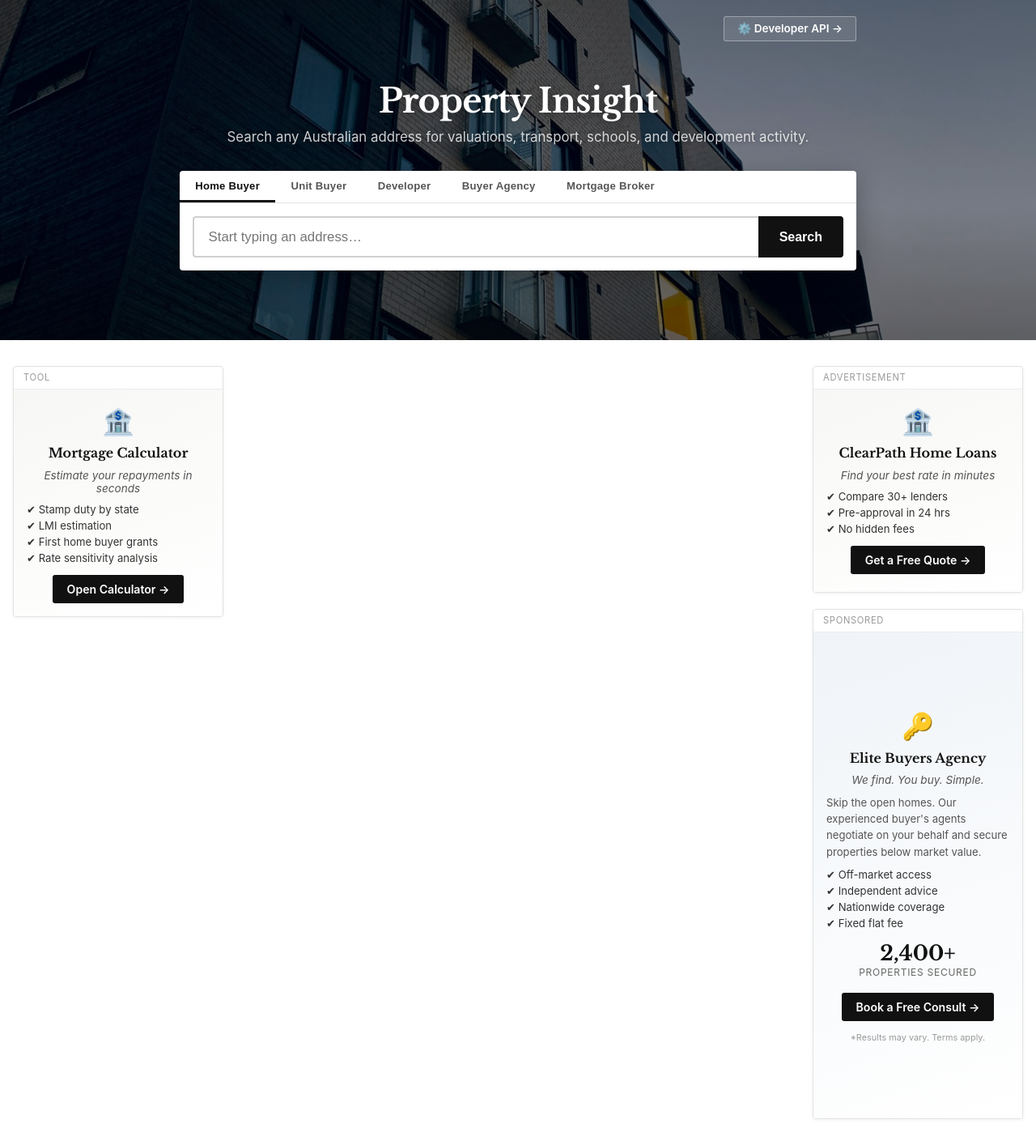
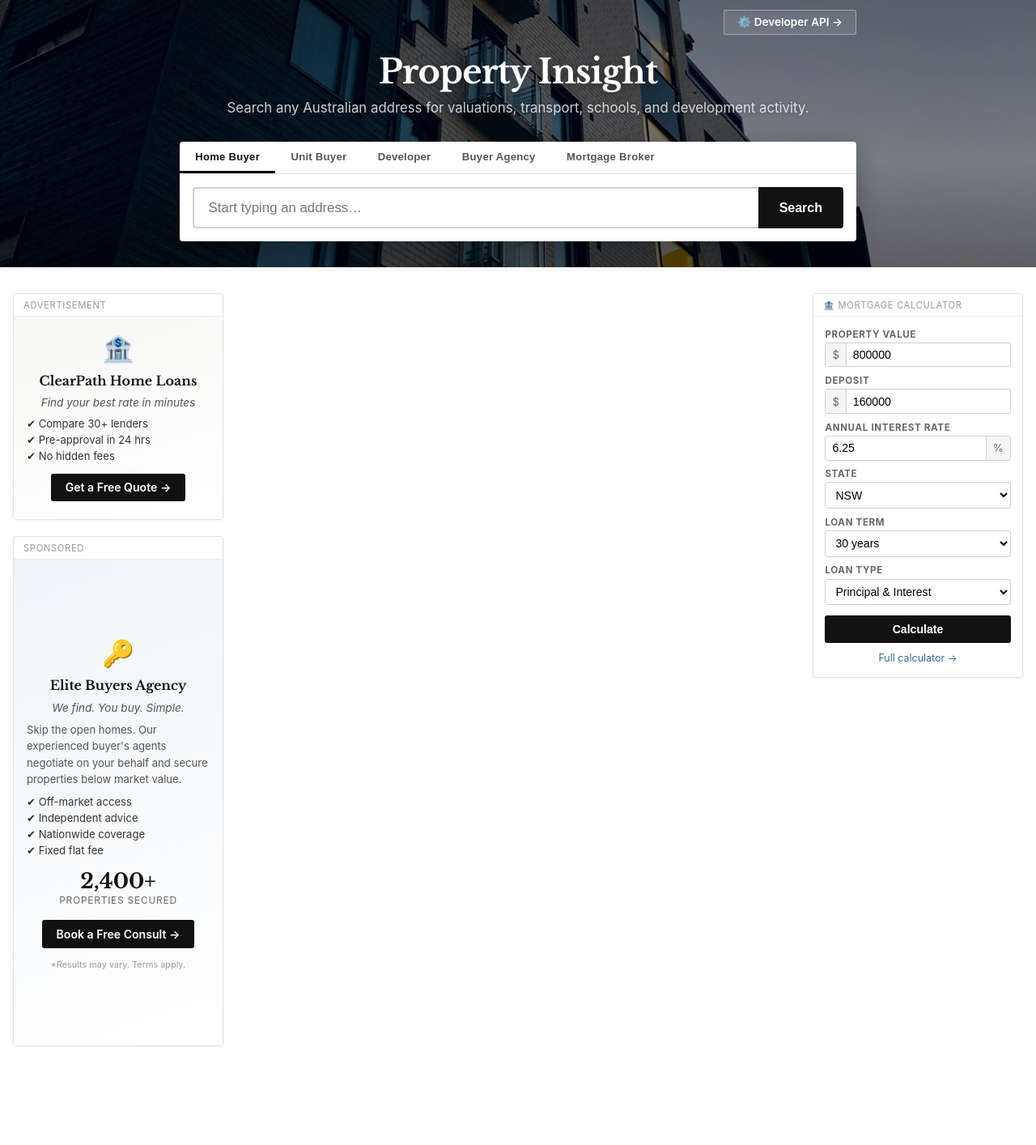
Before and after one commit to rayhkim-zds/propertydata-frontend, a FastAPI app: page / in a window 1280 px wide. Shown: the whole page at 81% size. After the commit the page ends 1292 px from the top, so only its background shows below. Run offline with FastAPI, Linux system fonts and the light colour scheme.

Commit message:
tweak sizes

```diff
--- a/static/css/style.css
+++ b/static/css/style.css
@@ -12,7 +12,7 @@ body {
 /* Hero */
 .hero {
   position: relative;
-  min-height: 420px;
+  min-height: 320px;
   background-image: url('/static/images/hero-bg.jpg');
   background-size: cover;
   background-position: center 60%;
@@ -30,7 +30,7 @@ body {
   display: flex;
   flex-direction: column;
   flex: 1;
-  padding: 1.25rem 2rem 3rem;
+  padding: .75rem 2rem 2rem;
   max-width: 900px;
   margin: 0 auto;
   width: 100%;
@@ -39,7 +39,7 @@ body {
   display: flex;
   align-items: center;
   justify-content: space-between;
-  margin-bottom: 3rem;
+  margin-bottom: 1.25rem;
 }
 .hero__brand {
   font-family: "Libre Baskerville", Georgia, "Times New Roman", serif;
@@ -292,6 +292,137 @@ main {
 
 .demo-ad__disclaimer { font-size: .68rem; color: #999999; margin-top: .25rem; }
 
+/* Mini mortgage calculator widget */
+.mini-calc {
+  padding: .9rem .9rem 1rem;
+  display: flex;
+  flex-direction: column;
+  gap: .6rem;
+}
+
+.mini-calc__group {
+  display: flex;
+  flex-direction: column;
+  gap: .2rem;
+}
+
+.mini-calc__group label {
+  font-size: .72rem;
+  font-weight: 700;
+  text-transform: uppercase;
+  letter-spacing: .06em;
+  color: #666666;
+}
+
+.mini-calc__input-wrap {
+  display: flex;
+  align-items: center;
+  border: 1.5px solid #d0d0d0;
+  border-radius: 3px;
+  overflow: hidden;
+  background: #fff;
+}
+
+.mini-calc__input-wrap input {
+  flex: 1;
+  min-width: 0;
+  padding: .4rem .5rem;
+  font-size: .88rem;
+  border: none;
+  outline: none;
+  background: transparent;
+}
+
+.mini-calc__prefix,
+.mini-calc__suffix {
+  padding: .4rem .5rem;
+  font-size: .82rem;
+  color: #666;
+  background: #f5f5f3;
+  border-right: 1.5px solid #d0d0d0;
+  white-space: nowrap;
+}
+
+.mini-calc__suffix {
+  border-right: none;
+  border-left: 1.5px solid #d0d0d0;
+}
+
+.mini-calc__group select {
+  padding: .4rem .5rem;
+  font-size: .88rem;
+  border: 1.5px solid #d0d0d0;
+  border-radius: 3px;
+  background: #fff;
+  outline: none;
+  width: 100%;
+}
+
+.mini-calc__btn {
+  margin-top: .2rem;
+  padding: .55rem .75rem;
+  background: #121212;
+  color: #fff;
+  font-size: .88rem;
+  font-weight: 600;
+  border: none;
+  border-radius: 3px;
+  cursor: pointer;
+  transition: background .15s;
+}
+
+.mini-calc__btn:hover { background: #333333; }
+.mini-calc__btn:disabled { background: #888; cursor: default; }
+
+.mini-calc__result {
+  background: #f7f7f5;
+  border: 1px solid #e2e2e2;
+  border-radius: 3px;
+  padding: .65rem .75rem;
+  text-align: center;
+}
+
+.mini-calc__result__label {
+  font-size: .72rem;
+  font-weight: 700;
+  text-transform: uppercase;
+  letter-spacing: .06em;
+  color: #666;
+  margin-bottom: .15rem;
+}
+
+.mini-calc__result__value {
+  font-size: 1.3rem;
+  font-weight: 700;
+  color: #121212;
+  font-family: "Libre Baskerville", Georgia, serif;
+}
+
+.mini-calc__result__sub {
+  font-size: .75rem;
+  color: #555;
+  margin-top: .2rem;
+}
+
+.mini-calc__error {
+  font-size: .8rem;
+  color: #c0392b;
+  background: #fdf3f3;
+  border: 1px solid #f5c6c6;
+  border-radius: 3px;
+  padding: .45rem .65rem;
+}
+
+.mini-calc__link {
+  font-size: .78rem;
+  color: #326891;
+  text-align: center;
+  text-decoration: none;
+  margin-top: .1rem;
+}
+
+.mini-calc__link:hover { text-decoration: underline; }
+
 /* Collapse sidebars on small screens */
 @media (max-width: 1100px) {
   .sidebar--left { display: none; }
@@ -378,12 +509,12 @@ main {
   margin-bottom: 1rem;
 }
 .tab-btn {
-  padding: .5rem 1.1rem;
+  padding: .3rem .65rem;
   border: 1.5px solid #d0d0d0;
   border-radius: 3px;
   background: #fff;
   cursor: pointer;
-  font-size: .9rem;
+  font-size: .78rem;
   font-weight: 500;
   transition: all .15s;
   color: #555555;
--- a/static/js/app.js
+++ b/static/js/app.js
@@ -684,3 +684,77 @@ document.querySelectorAll(".user-tab").forEach(tab => {
     tab.classList.add("active");
   });
 });
+
+// ── Mini Mortgage Calculator Widget ──────────────────────────────────────────
+async function calcMiniMortgage() {
+  const pv       = parseFloat(document.getElementById("mcwPropertyValue").value);
+  const dep      = parseFloat(document.getElementById("mcwDeposit").value);
+  const rate     = parseFloat(document.getElementById("mcwRate").value);
+  const state    = document.getElementById("mcwState").value;
+  const term     = parseInt(document.getElementById("mcwTerm").value);
+  const loanType = document.getElementById("mcwLoanType").value;
+
+  const resultEl = document.getElementById("mcwResult");
+  const errEl    = document.getElementById("mcwError");
+  const btn      = document.querySelector(".mini-calc__btn");
+
+  resultEl.hidden = true;
+  errEl.hidden    = true;
+
+  if (!pv || !dep || !rate) {
+    errEl.textContent = "Please fill in all fields.";
+    errEl.hidden = false;
+    return;
+  }
+
+  btn.textContent = "Calculating…";
+  btn.disabled    = true;
+
+  try {
+    const res  = await fetch("/api/mortgage-quote", {
+      method:  "POST",
+      headers: { "Content-Type": "application/json" },
+      body:    JSON.stringify({
+        property_value:     pv,
+        deposit:            dep,
+        annual_rate_pct:    rate,
+        state,
+        loan_term_years:    term,
+        loan_type:          loanType,
+        frequency:          "monthly",
+        offset_balance:     0,
+        annual_fee:         0,
+        upfront_fee:        0,
+        is_first_home_buyer: false,
+        is_new_home:        false,
+        is_investment:      false,
+      }),
+    });
+
+    const data = await res.json();
+
+    if (data.error) {
+      errEl.textContent = data.error;
+      errEl.hidden = false;
+      return;
+    }
+
+    const repayment = data.repayments && data.repayments.repayment;
+    const lvr       = data.loan_details && data.loan_details.lvr_pct != null
+      ? data.loan_details.lvr_pct.toFixed(1) + "% LVR"
+      : "";
+
+    resultEl.innerHTML =
+      `<div class="mini-calc__result__label">Monthly Repayment</div>` +
+      `<div class="mini-calc__result__value">${repayment != null ? "$" + Math.round(repayment).toLocaleString("en-AU") : "—"}</div>` +
+      (lvr ? `<div class="mini-calc__result__sub">${lvr}</div>` : "");
+    resultEl.hidden = false;
+
+  } catch (e) {
+    errEl.textContent = "Could not calculate — please try again.";
+    errEl.hidden = false;
+  } finally {
+    btn.textContent = "Calculate";
+    btn.disabled    = false;
+  }
+}
--- a/templates/index.html
+++ b/templates/index.html
@@ -46,23 +46,50 @@
 
   <div class="page-layout">
 
-    <!-- Left panel -->
+    <!-- Left panel: ads -->
     <aside class="sidebar sidebar--left">
+
+      <!-- Demo ad 1: Mortgage broker (300×250) -->
       <div class="ad-slot">
-        <span class="ad-label">Tool</span>
+        <span class="ad-label">Advertisement</span>
         <div class="demo-ad demo-ad--mortgage">
           <div class="demo-ad__logo">🏦</div>
-          <div class="demo-ad__brand">Mortgage Calculator</div>
-          <div class="demo-ad__tagline">Estimate your repayments in seconds</div>
+          <div class="demo-ad__brand">ClearPath Home Loans</div>
+          <div class="demo-ad__tagline">Find your best rate in minutes</div>
           <ul class="demo-ad__points">
-            <li>✔ Stamp duty by state</li>
-            <li>✔ LMI estimation</li>
-            <li>✔ First home buyer grants</li>
-            <li>✔ Rate sensitivity analysis</li>
+            <li>✔ Compare 30+ lenders</li>
+            <li>✔ Pre-approval in 24 hrs</li>
+            <li>✔ No hidden fees</li>
           </ul>
-          <a href="/mortgage-calculator" target="_blank" rel="noopener" class="demo-ad__cta">Open Calculator →</a>
+          <a href="#" class="demo-ad__cta" onclick="return false">Get a Free Quote →</a>
         </div>
       </div>
+
+      <!-- Demo ad 2: Buyer's agent (300×600) -->
+      <div class="ad-slot">
+        <span class="ad-label">Sponsored</span>
+        <div class="demo-ad demo-ad--buyers-agent demo-ad--tall">
+          <div class="demo-ad__logo">🔑</div>
+          <div class="demo-ad__brand">Elite Buyers Agency</div>
+          <div class="demo-ad__tagline">We find. You buy. Simple.</div>
+          <p class="demo-ad__body">
+            Skip the open homes. Our experienced buyer's agents negotiate on your behalf and secure properties below market value.
+          </p>
+          <ul class="demo-ad__points">
+            <li>✔ Off-market access</li>
+            <li>✔ Independent advice</li>
+            <li>✔ Nationwide coverage</li>
+            <li>✔ Fixed flat fee</li>
+          </ul>
+          <div class="demo-ad__stat">
+            <span class="demo-ad__stat-num">2,400+</span>
+            <span class="demo-ad__stat-label">properties secured</span>
+          </div>
+          <a href="#" class="demo-ad__cta" onclick="return false">Book a Free Consult →</a>
+          <p class="demo-ad__disclaimer">*Results may vary. Terms apply.</p>
+        </div>
+      </div>
+
     </aside>
 
     <main>
@@ -80,12 +107,12 @@
         <button class="tab-btn" data-tab="da">🏗️ Development</button>
         <button class="tab-btn" data-tab="title">📄 Title Search</button>
         <button class="tab-btn" data-tab="bushfire">🔥 Bushfire Risk</button>
-<select id="extraTabSelect" style="padding:.35rem .5rem;border:1px solid #cbd5e0;border-radius:6px;font-size:.9rem;margin-left:.5rem;">
+<select id="extraTabSelect" style="padding:.3rem .4rem;border:1px solid #cbd5e0;border-radius:3px;font-size:.78rem;margin-left:.5rem;">
           <option value="bond">🏠 Rental Bond</option>
           <option value="pool">🏊 Pool</option>
           <option value="rent">🔑 Rent</option>
         </select>
-        <button onclick="searchExtraTab()" style="margin-left:.25rem">Search</button>
+        <button onclick="searchExtraTab()" style="margin-left:.25rem;padding:.3rem .65rem;font-size:.78rem;border:1.5px solid #d0d0d0;border-radius:3px;background:#fff;cursor:pointer;">Search</button>
       </div>
 
       <div id="property" class="tab-panel">
@@ -164,49 +191,54 @@
     </section>
   </main>
 
+  <!-- Right panel: mortgage calculator -->
   <aside class="sidebar">
-
-    <!-- Demo ad 1: Mortgage broker (300×250) -->
     <div class="ad-slot">
-      <span class="ad-label">Advertisement</span>
-      <div class="demo-ad demo-ad--mortgage">
-        <div class="demo-ad__logo">🏦</div>
-        <div class="demo-ad__brand">ClearPath Home Loans</div>
-        <div class="demo-ad__tagline">Find your best rate in minutes</div>
-        <ul class="demo-ad__points">
-          <li>✔ Compare 30+ lenders</li>
-          <li>✔ Pre-approval in 24 hrs</li>
-          <li>✔ No hidden fees</li>
-        </ul>
-        <a href="#" class="demo-ad__cta" onclick="return false">Get a Free Quote →</a>
+      <span class="ad-label">🏦 Mortgage Calculator</span>
+      <div class="mini-calc">
+        <div class="mini-calc__group">
+          <label>Property Value</label>
+          <div class="mini-calc__input-wrap"><span class="mini-calc__prefix">$</span><input type="number" id="mcwPropertyValue" value="800000" min="1"/></div>
+        </div>
+        <div class="mini-calc__group">
+          <label>Deposit</label>
+          <div class="mini-calc__input-wrap"><span class="mini-calc__prefix">$</span><input type="number" id="mcwDeposit" value="160000" min="1"/></div>
+        </div>
+        <div class="mini-calc__group">
+          <label>Annual Interest Rate</label>
+          <div class="mini-calc__input-wrap"><input type="number" id="mcwRate" value="6.25" min="0.01" max="30" step="0.01"/><span class="mini-calc__suffix">%</span></div>
+        </div>
+        <div class="mini-calc__group">
+          <label>State</label>
+          <select id="mcwState">
+            <option>NSW</option><option>VIC</option><option>QLD</option>
+            <option>SA</option><option>WA</option><option>TAS</option>
+            <option>ACT</option><option>NT</option>
+          </select>
+        </div>
+        <div class="mini-calc__group">
+          <label>Loan Term</label>
+          <select id="mcwTerm">
+            <option value="30">30 years</option>
+            <option value="25">25 years</option>
+            <option value="20">20 years</option>
+            <option value="15">15 years</option>
+            <option value="10">10 years</option>
+          </select>
+        </div>
+        <div class="mini-calc__group">
+          <label>Loan Type</label>
+          <select id="mcwLoanType">
+            <option value="P&I">Principal &amp; Interest</option>
+            <option value="IO">Interest Only</option>
+          </select>
+        </div>
+        <button type="button" class="mini-calc__btn" onclick="calcMiniMortgage()">Calculate</button>
+        <div id="mcwResult" class="mini-calc__result" hidden></div>
+        <div id="mcwError" class="mini-calc__error" hidden></div>
+        <a href="/mortgage-calculator" target="_blank" rel="noopener" class="mini-calc__link">Full calculator →</a>
       </div>
     </div>
-
-    <!-- Demo ad 2: Buyer's agent (300×600) -->
-    <div class="ad-slot">
-      <span class="ad-label">Sponsored</span>
-      <div class="demo-ad demo-ad--buyers-agent demo-ad--tall">
-        <div class="demo-ad__logo">🔑</div>
-        <div class="demo-ad__brand">Elite Buyers Agency</div>
-        <div class="demo-ad__tagline">We find. You buy. Simple.</div>
-        <p class="demo-ad__body">
-          Skip the open homes. Our experienced buyer's agents negotiate on your behalf and secure properties below market value.
-        </p>
-        <ul class="demo-ad__points">
-          <li>✔ Off-market access</li>
-          <li>✔ Independent advice</li>
-          <li>✔ Nationwide coverage</li>
-          <li>✔ Fixed flat fee</li>
-        </ul>
-        <div class="demo-ad__stat">
-          <span class="demo-ad__stat-num">2,400+</span>
-          <span class="demo-ad__stat-label">properties secured</span>
-        </div>
-        <a href="#" class="demo-ad__cta" onclick="return false">Book a Free Consult →</a>
-        <p class="demo-ad__disclaimer">*Results may vary. Terms apply.</p>
-      </div>
-    </div>
-
   </aside>
 
   </div><!-- /.page-layout -->
```
